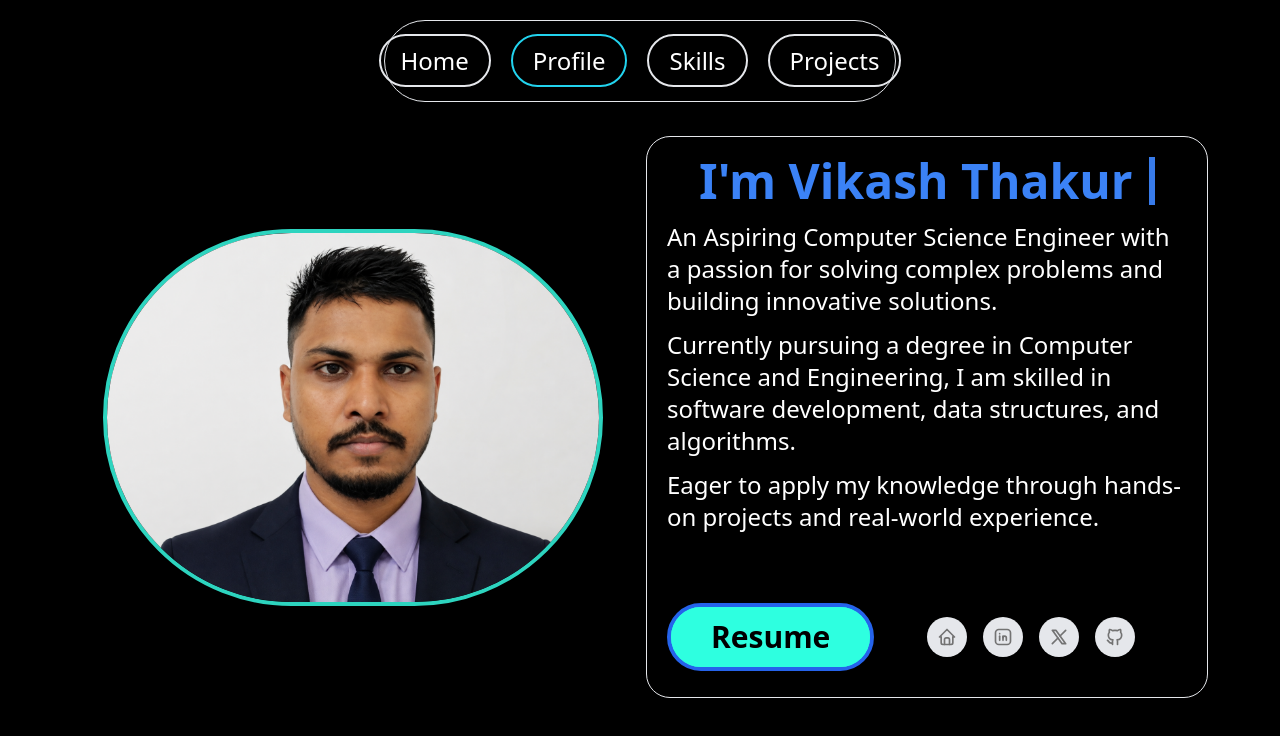
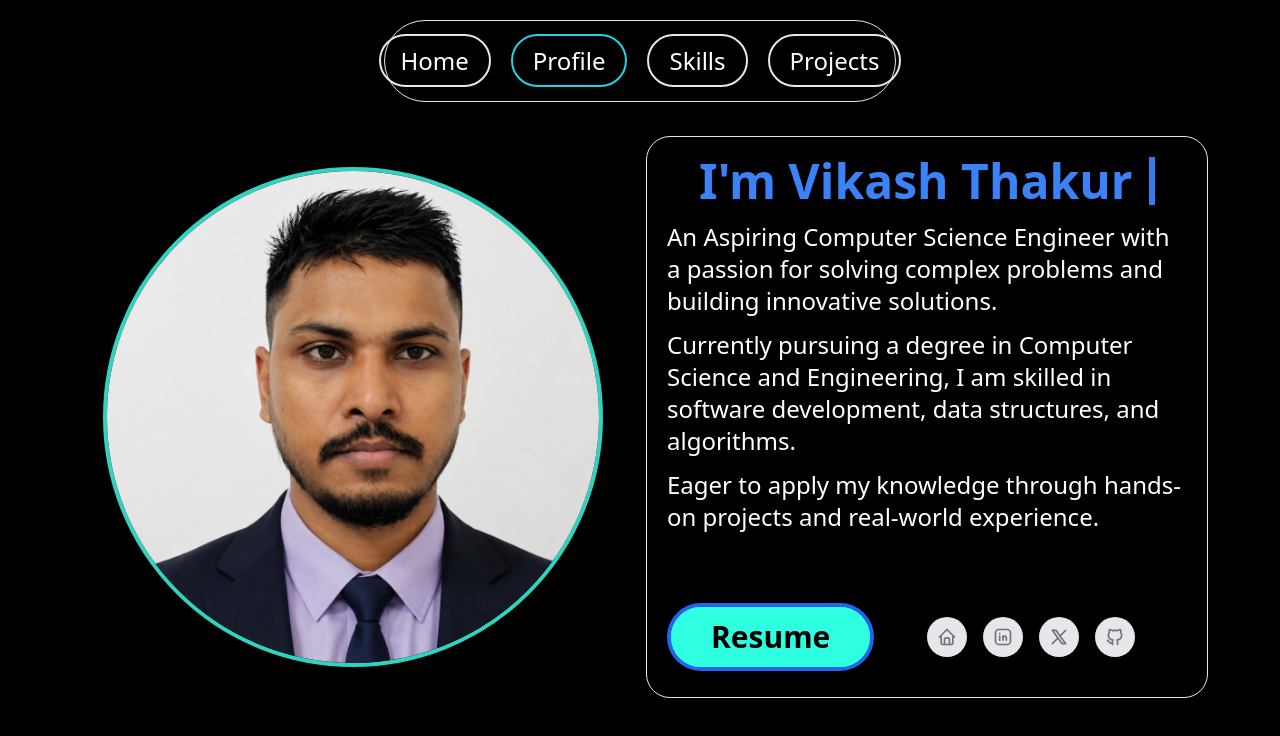
Before and after one commit to Vikash-thak12/MyPortfolio, a Next.js app: page /profile in a window 1280 px wide. Shown: the top 736 px of the page. Built offline with nearby package versions, Linux system fonts and the light colour scheme.

Commit message:
Updated: Image properties

```diff
--- a/app/(routes)/profile/page.tsx
+++ b/app/(routes)/profile/page.tsx
@@ -14,8 +14,8 @@ const ProfilePage = () => {
             src="/vikash.png"
             alt='Profile Picture'
             width={500}
-            height={50}
-            className='rounded-full border-4 border-teal-400'
+            height={500}
+            className='rounded-full border-4 border-teal-400 object-cover aspect-square'
           />
         </div>
         <div className='border rounded-3xl px-5'>
```
